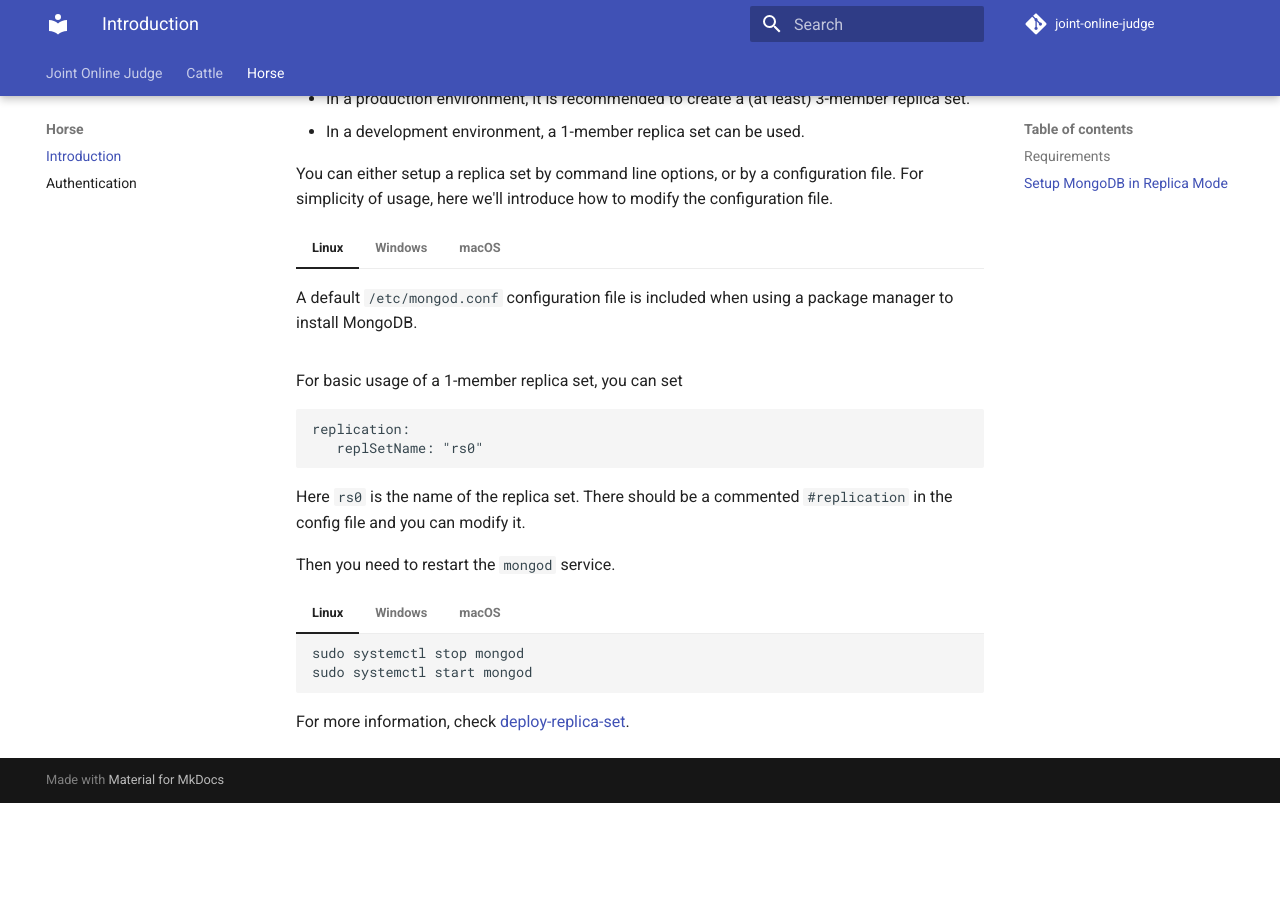
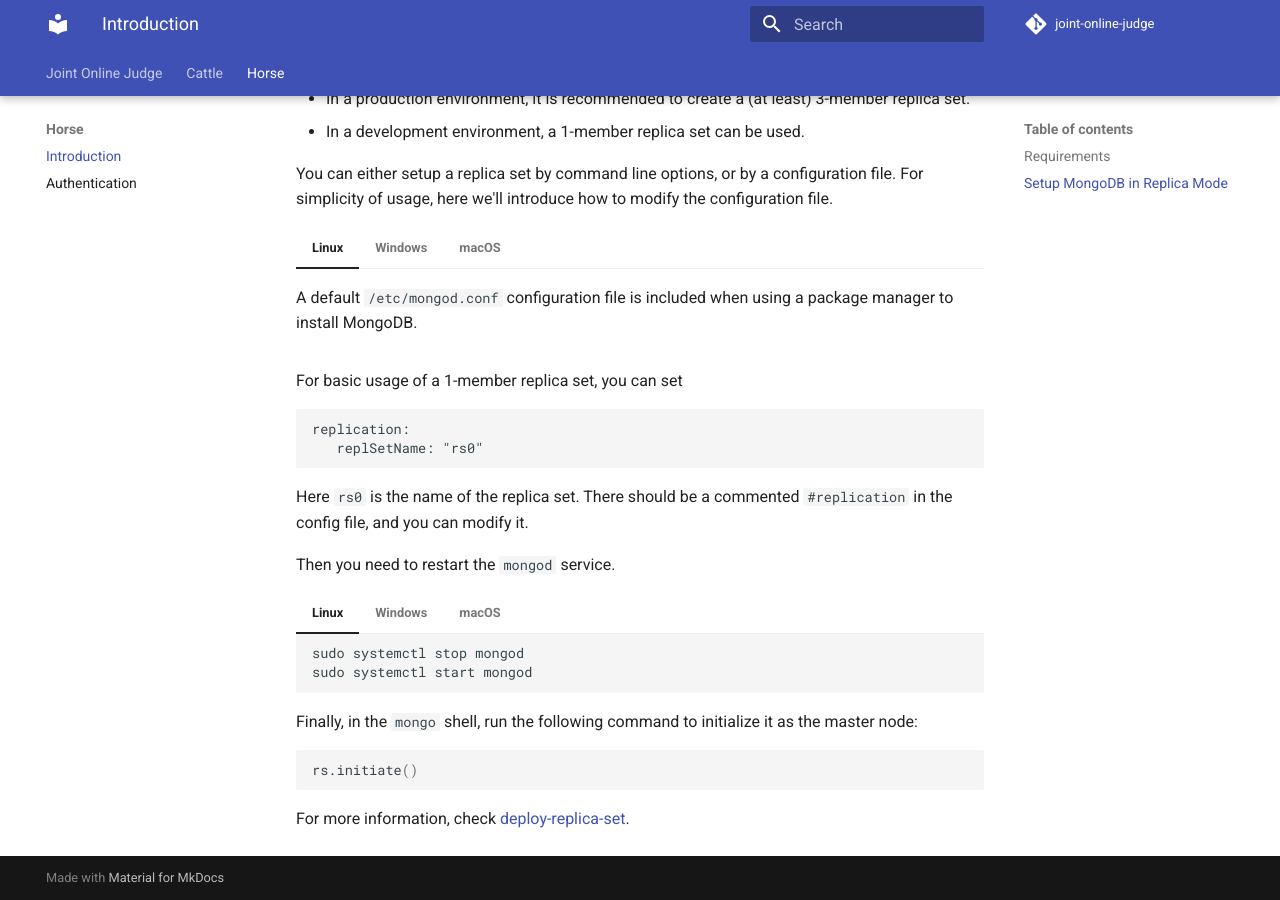
Before and after one commit to joint-online-judge/joint-online-judge.github.io, an MkDocs documentation site: the page built from docs/horse/index.md, in a window 1280 px wide and 900 px high, scrolled down 820 px. Built offline with MkDocs 1.6.1 and Material for MkDocs 9.7.7, drawn with Linux system fonts in a browser that asks for light colours; before the commit the page ends 1623 px from its top, so only the background shows below that.

Commit message:
add rs.initiate()

````diff
--- a/docs/horse/index.md
+++ b/docs/horse/index.md
@@ -100,7 +100,7 @@ replication:
    replSetName: "rs0"
 ```
 
-Here `rs0` is the name of the replica set. There should be a commented `#replication` in the config file and you can modify it.
+Here `rs0` is the name of the replica set. There should be a commented `#replication` in the config file, and you can modify it.
 
 Then you need to restart the `mongod` service.
 
@@ -122,4 +122,10 @@ Then you need to restart the `mongod` service.
     brew services start mongodb-community
     ```
 
+Finally, in the `mongo` shell, run the following command to initialize it as the master node:
+
+```bash
+rs.initiate()
+```
+
 For more information, check [deploy-replica-set](https://docs.mongodb.com/manual/tutorial/deploy-replica-set/){target=_blank}.
````
